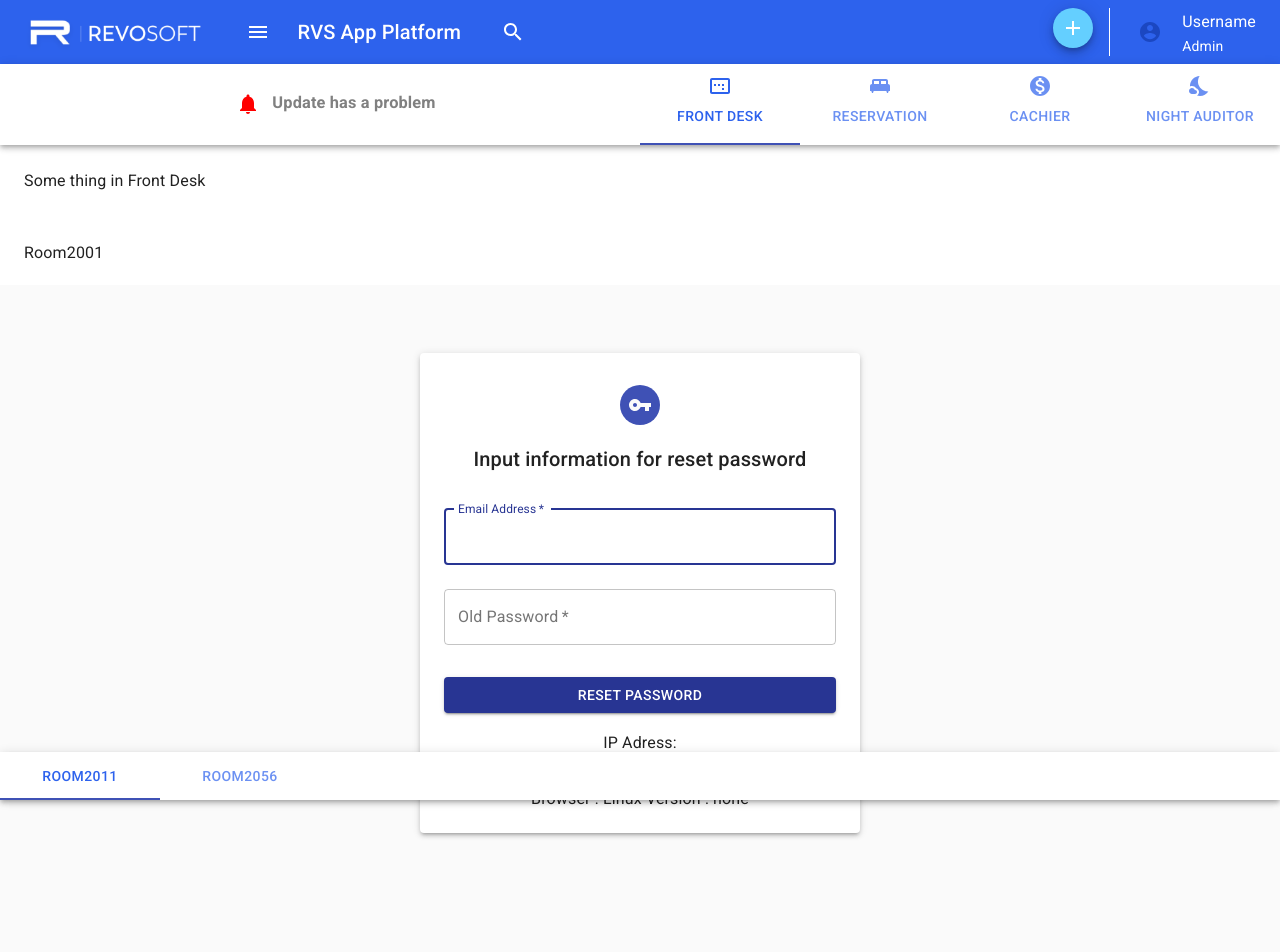
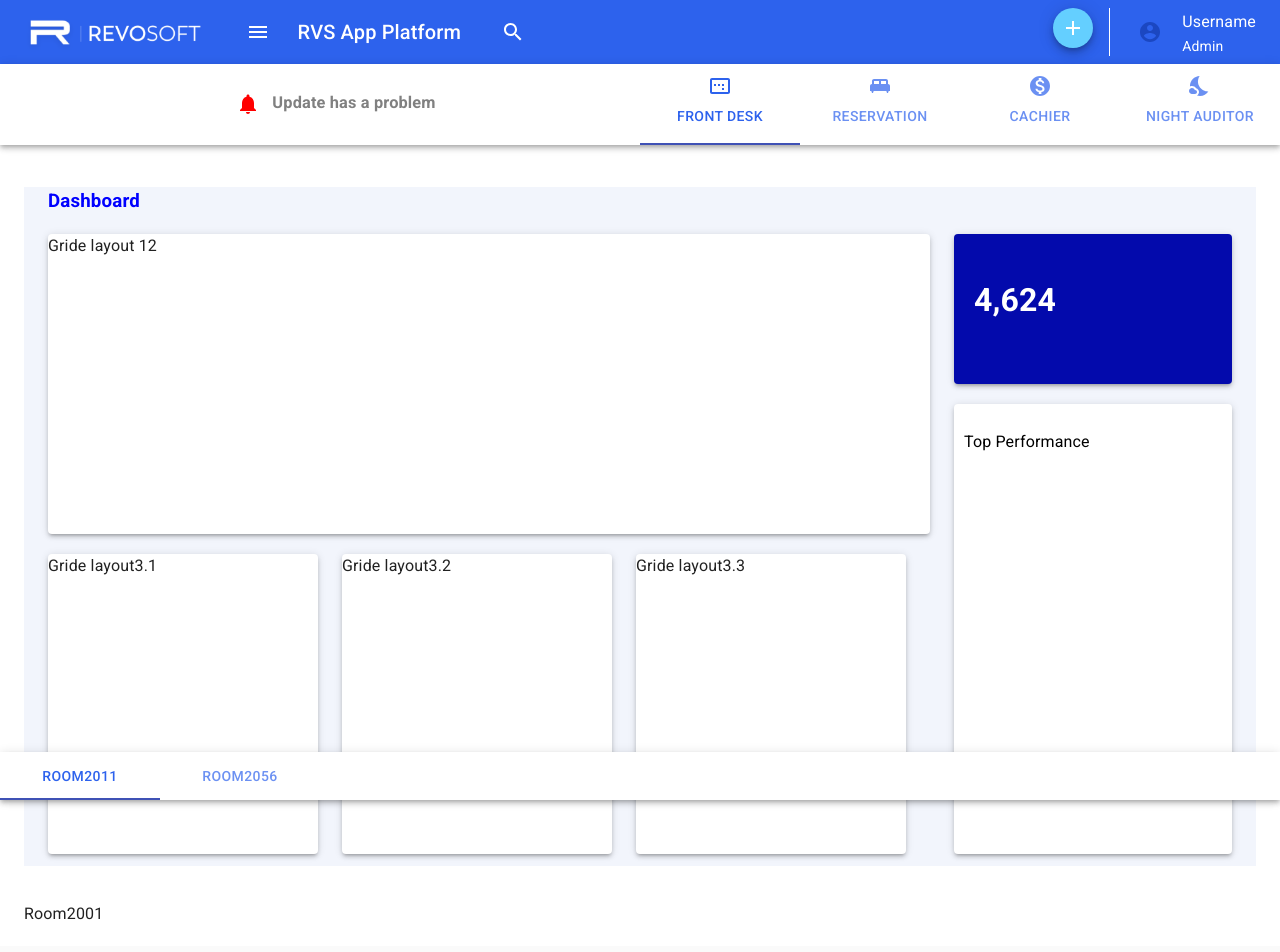
Before and after one commit to 5731032221-NA/RVSAppPlatForm, a React (Create React App) app: page /forgotpassword in a window 1280 px wide. Shown: the top 952 px of the page. Before the commit the page ends 841 px from the top, so only its background shows below. Built offline with nearby package versions, Linux system fonts and the light colour scheme; no server answers.

Commit message:
initial Grid layout

```diff
--- a/package.json
+++ b/package.json
@@ -17,6 +17,7 @@
     "react-router-dom": "^5.2.0",
     "react-scripts": "4.0.3",
     "react-swipeable-views": "^0.14.0",
+    "recharts": "^2.0.10",
     "redux": "^4.1.0",
     "redux-thunk": "^2.3.0",
     "web-vitals": "^1.1.2"
--- a/src/App.js
+++ b/src/App.js
@@ -34,7 +34,7 @@ function App() {
   // }
   return (
     <Provider store={store}>
-      <div>
+      <div >
         <BrowserRouter>
           <Header />
           <Switch>
--- a/src/components/Dashboard/FrontDesk.jsx
+++ b/src/components/Dashboard/FrontDesk.jsx
@@ -1,8 +1,76 @@
 import React, { Component } from "react";
+import Container from "@material-ui/core/Container";
+import Grid from "@material-ui/core/Grid";
+import Paper from "@material-ui/core/Paper";
 
 export class FrontDesk extends Component {
   render() {
-    return <div>Some thing in Front Desk</div>;
+    return (
+      <div style={{ backgroundColor: "#F2F5FC" }}>
+        <Container maxWidth="xl">
+          <h3 style={{ color: "blue" }}>Dashboard</h3>
+          <Grid container spacing={3}>
+            <Grid item xs={12} md={12} lg={9} xl={9}>
+              <Grid item spacing={1} xs={12} md={12} lg={12} xl={12}>
+                <Paper elevation={3} style={{ minHeight: 300 }}>
+                  Gride layout 12
+                </Paper>
+              </Grid>
+              <Grid
+                item
+                xs={12}
+                md={12}
+                lg={12}
+                xl={12}
+                style={{ marginTop: 20 }}
+              >
+                <Grid
+                  lg={12}
+                  xl={12}
+                  spacing={3}
+                  container
+                  direction="row"
+                  justifyContent="space-between"
+                  alignItems="center"
+                >
+                  <Grid item xs={12} md={6} lg={4} xl={4}>
+                    <Paper elevation={3} style={{ minHeight: 300 }}>
+                      Gride layout3.1
+                    </Paper>
+                  </Grid>
+                  <Grid item xs={12} md={6} lg={4} xl={4}>
+                    <Paper elevation={3} style={{ minHeight: 300 }}>
+                      Gride layout3.2
+                    </Paper>
+                  </Grid>
+                  <Grid item xs={12} md={6} lg={4} xl={4}>
+                    <Paper elevation={3} style={{ minHeight: 300 }}>
+                      Gride layout3.3
+                    </Paper>
+                  </Grid>
+                </Grid>
+              </Grid>
+            </Grid>
+            {/* right  */}
+            <Grid item xs={12} md={12} lg={3} xl={3}>
+              <Paper
+                elevation={3}
+                style={{ minHeight: 150, backgroundColor: "#030AAC" }}
+              >
+                <div style={{ padding: 20, color: "#FFFFFF" }}>
+                  <h1>4,624</h1>
+                </div>
+              </Paper>
+              <Paper elevation={3} style={{ minHeight: 450, marginTop: 20 }}>
+                <div style={{ padding: 10, color: "black" }}>
+                  <p>Top Performance</p>
+                </div>
+              </Paper>
+            </Grid>
+          </Grid>
+        </Container>
+      </div>
+    );
   }
 }
 
```
Also changed, not shown: src/layouts/header.js (+2 -10 lines), 1 other file (tests, documents, lock files or other folders).
